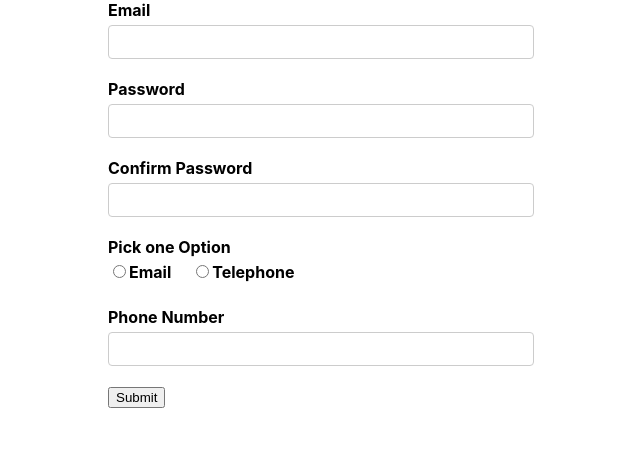
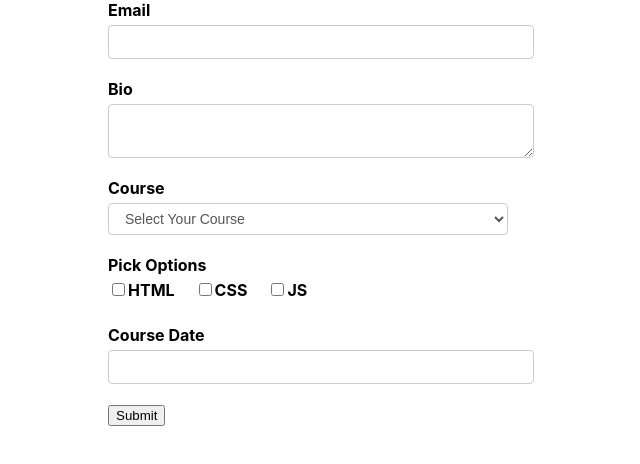
Before and after one commit to mmkvdev/ReusableformikPOC, a React (Create React App) app: page / in a window 1280 px wide. Shown: the top 464 px of the page, without its empty margins (319-959 px from the left). Built offline with nearby package versions, Linux system fonts and the light colour scheme.

Commit message:
Update: Course Enrollment Form Scripts and Utils

```diff
--- a/src/App.js
+++ b/src/App.js
@@ -3,11 +3,12 @@ import './App.css';
 // import FormikContainer from './components/FormikContainer';
 // import LoginForm from './components/LoginForm';
 import RegistrationForm from './components/RegistrationForm';
+import CourseEnrollmentForm from './components/CourseEnrollmentForm';
 
 function App() {
   return (
     <div className="App">
-      <RegistrationForm />
+      <CourseEnrollmentForm />
     </div>
   );
 }
--- /dev/null
+++ b/src/components/CourseEnrollmentForm.js
@@ -0,0 +1,59 @@
+import React from 'react'
+import { Formik, Form } from 'formik'
+import FormikController from './FormikController'
+import { initialValues, validationSchema, onSubmit, courseOptions, skillSetOptions } from '../utils/courseEnrollmentUtils'
+
+function CourseEnrollmentForm() {
+    return (
+        <Formik
+            initialValues={initialValues}
+            validationSchema={validationSchema}
+            onSubmit={onSubmit}
+        >
+            {
+                formik => {
+                    return (
+                        <Form>
+                            <FormikController
+                                control='input'
+                                type='email'
+                                name='email'
+                                label='Email'
+                            />
+
+                            <FormikController
+                                control='textarea'
+                                label='Bio'
+                                name='bio'
+                            />
+
+                            <FormikController
+                                control='select'
+                                label='Course'
+                                name='course'
+                                options={courseOptions}
+                            />
+
+                            <FormikController
+                                control='checkbox'
+                                label='SkillSet'
+                                name='skills'
+                                options={skillSetOptions}
+                            />
+
+                            <FormikController
+                                control='date'
+                                label='Course Date'
+                                name='courseDate'
+                            />
+
+                            <button type='submit' disabled={!formik.isValid}>Submit</button>
+                        </Form>
+                    )
+                }
+            }
+        </Formik>
+    )
+}
+
+export default CourseEnrollmentForm
--- /dev/null
+++ b/src/utils/courseEnrollmentUtils.js
@@ -0,0 +1,33 @@
+import * as Yup from 'yup';
+
+export const initialValues = {
+    email: '',
+    bio: '',
+    course: '',
+    skills: [],
+    courseDate: null
+};
+
+export const courseOptions = [
+    { key: 'Select Your Course', value: '' },
+    { key: 'React', value: 'react' },
+    { key: 'Data Science', value: 'datascience' },
+    { key: 'JavaScript', value: 'JS' }
+];
+
+export const skillSetOptions = [
+    { key: 'HTML', value: 'html' },
+    { key: 'CSS', value: 'css' },
+    { key: 'JS', value: 'java script ' }
+];
+
+export const validationSchema = Yup.object({
+    email: Yup.string().email('Invalid Email Format').required('Required'),
+    bio: Yup.string().required('Required'),
+    course: Yup.string().required('Required'),
+    courseDate: Yup.date().required('Required').nullable()
+});
+
+export const onSubmit = values => {
+    console.log('Form Data', values);
+}
```
